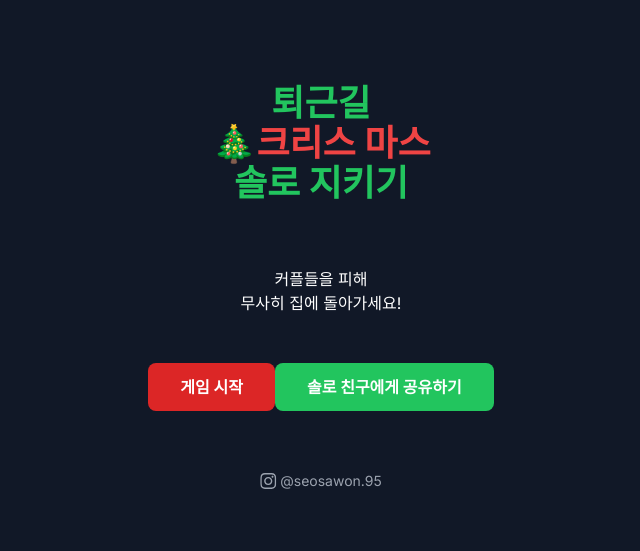
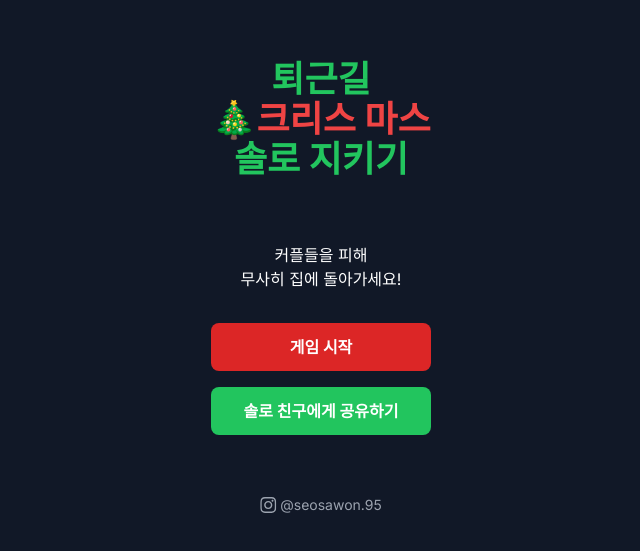
Before and after one commit to WHS95/christmas_solo_game, a Next.js app: page / in a window 1280 px wide. Shown: the part 153-704 px from the top of the page, without its empty margins (319-959 px from the left). Built offline with nearby package versions, Linux system fonts and the light colour scheme.

Commit message:
🐛 난이도 업 부분 하고 재도전

```diff
--- a/src/app/game/page.tsx
+++ b/src/app/game/page.tsx
@@ -253,7 +253,7 @@ function GameContent() {
 
       if (isColliding) {
         updateGameState({
-          angerLevel: Math.min(100, gameState.angerLevel + 10),
+          angerLevel: Math.min(100, gameState.angerLevel + 50),
         });
       }
       return isColliding;
@@ -786,7 +786,7 @@ function GameContent() {
                   whileHover={{ scale: 1.05 }}
                   whileTap={{ scale: 0.95 }}
                   className='px-8 py-3 bg-blue-600 text-white rounded-lg font-bold w-full'
-                  onClick={() => router.push("/game")}
+                  onClick={() => router.push("/")}
                 >
                   재도전
                 </motion.button>
--- a/src/app/page.tsx
+++ b/src/app/page.tsx
@@ -26,6 +26,7 @@ export default function Home() {
           커플들을 피해 <br />
           <span className='text-white'>무사히 집에 돌아가세요!</span>
         </p>
+        <div className='flex flex-col gap-4'>
           <motion.button
             whileHover={{ scale: 1.05 }}
             whileTap={{ scale: 0.95 }}
@@ -37,7 +38,7 @@ export default function Home() {
           <motion.button
             whileHover={{ scale: 1.05 }}
             whileTap={{ scale: 0.95 }}
-          className='mt-4 px-8 py-3 bg-green-500 text-white rounded-lg font-bold hover:bg-green-700 transition-colors'
+            className='px-8 py-3 bg-green-500 text-white rounded-lg font-bold hover:bg-green-700 transition-colors'
             onClick={() => {
               navigator.clipboard.writeText(window.location.origin);
               alert("링크가 복사되었습니다! 솔로 친구에게 공유해보세요 😊");
@@ -45,6 +46,7 @@ export default function Home() {
           >
             솔로 친구에게 공유하기
           </motion.button>
+        </div>
 
         <div className='absolute bottom-[-80px] left-1/2 transform -translate-x-1/2'>
           <a
```
Lines whose indentation alone changed are shown as unchanged.
